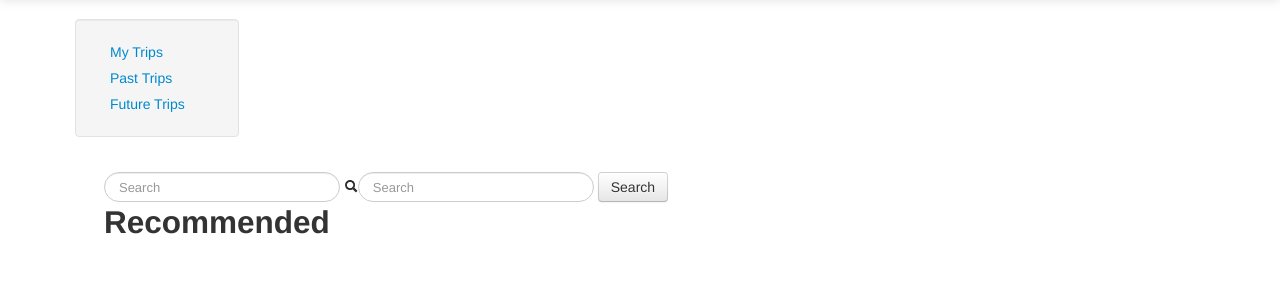
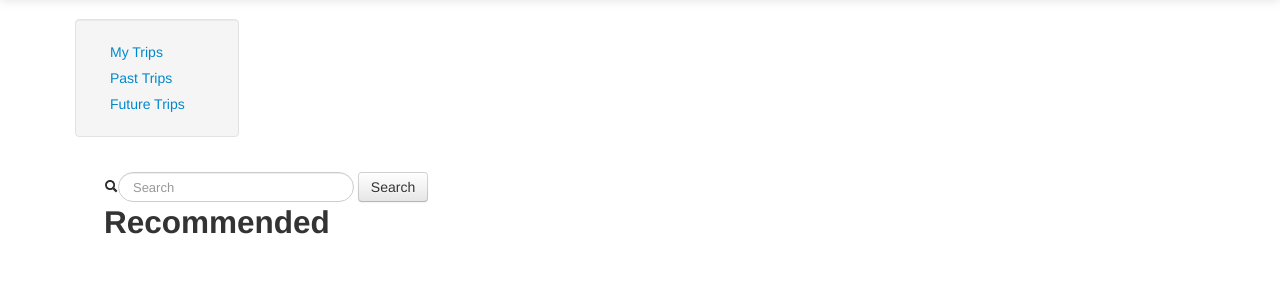
Before and after one commit to avogel/vacay, a Django app: page /vacay/home/ in a window 1280 px wide. Shown: the part 41-341 px from the top of the page. Run offline with Django 3.2, Linux system fonts and the light colour scheme; the visitor is signed in with stand-in values (Sample User, id 1); some libraries are stand-ins or nearby versions.

Commit message:
fixed home.html

```diff
--- a/vacay/templates/home.html
+++ b/vacay/templates/home.html
@@ -16,8 +16,6 @@
 
 {% block content %}
 <div class="span12">
-	<form action="/search/" class="navbar-search pull-left">
-  		<input type="text" class="search-query" placeholder="Search" name="query">
 	<form action="/vacay/search/" class="navbar-search pull-left">
   		<i class="icon-search"></i><input type="text" class="search-query" placeholder="Search" name="query">
   		<button type="submit" class="btn">Search</button>
```
